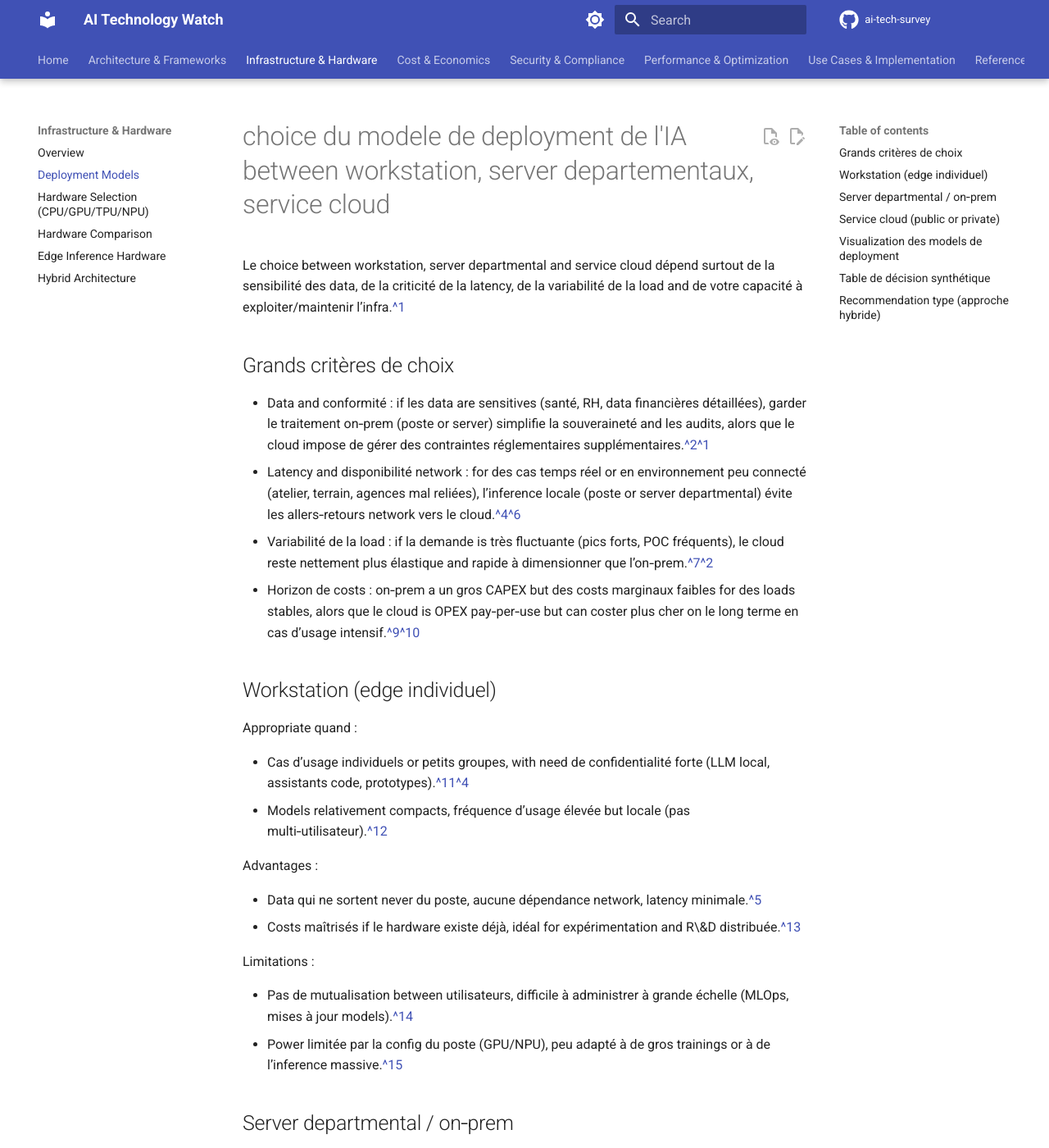
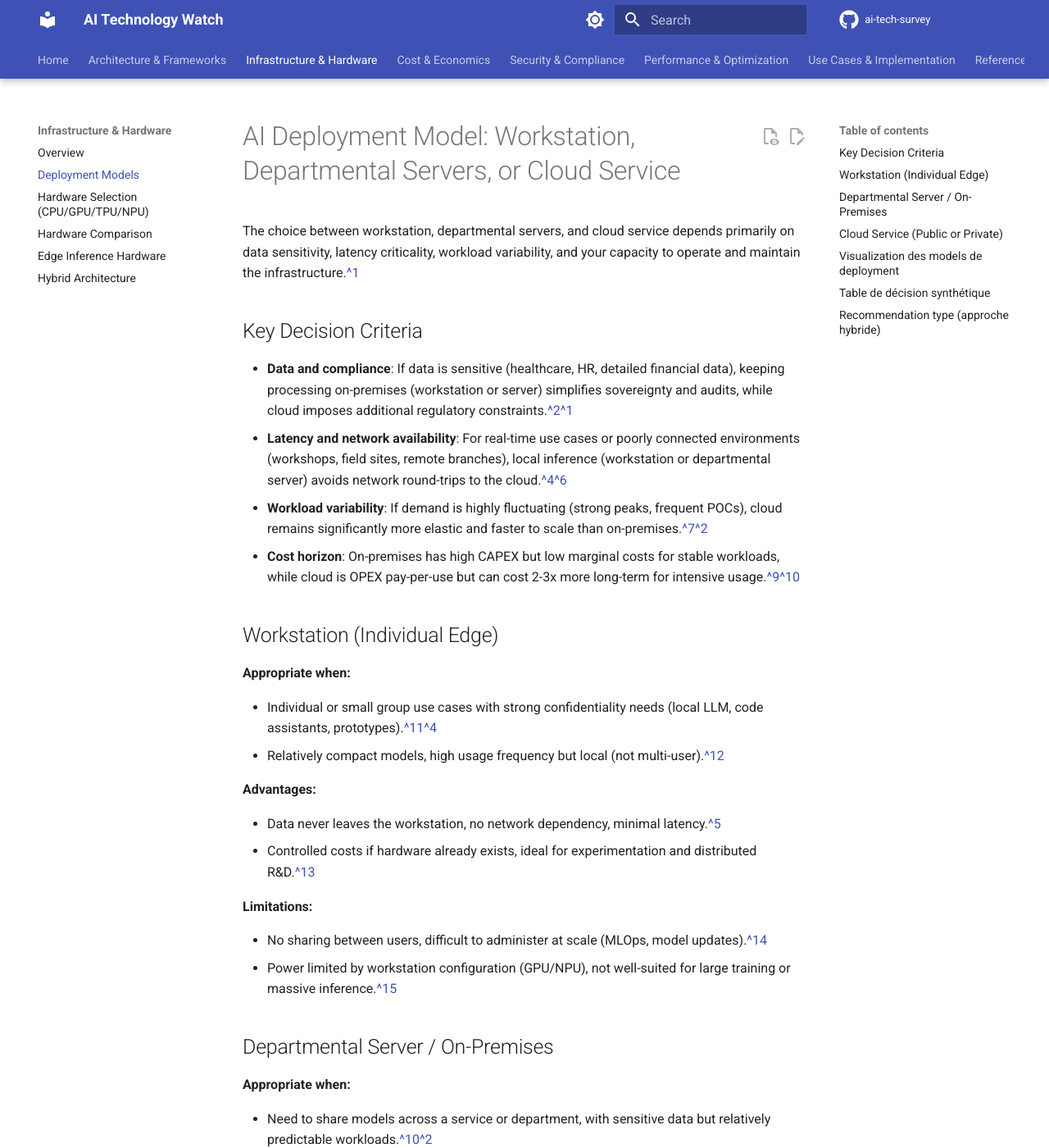
Before and after one commit to brunseba/ai-tech-watch, an MkDocs documentation site: the page built from docs/infrastructure/deployment-models.md, in a window 1280 px wide and 1400 px high. Shown: the whole window at 82% size. Built offline with MkDocs 1.6.1 and Material for MkDocs 9.7.7, drawn with Linux system fonts in a browser that asks for light colours; comment, search, counter and statistics services are not loaded; the version menu is left out; some of the changed text lies outside the part shown.

Commit message:
docs: complete English translation of deployment-models.md (partial)
- Translate title and introduction to proper English
- Translate all section headings (Key Decision Criteria, Workstation, Server, Cloud)
- Convert Appropriate when/Advantages/Limitations sections to proper English
- Maintain all technical terms and citations
- Remove Franglais mixing

Remaining: Table, recommendation section, and diagram labels

```diff
--- a/docs/infrastructure/deployment-models.md
+++ b/docs/infrastructure/deployment-models.md
@@ -1,68 +1,68 @@
 
-# choice du modele de deployment de l'IA between  workstation, server departementaux,  service cloud
+# AI Deployment Model: Workstation, Departmental Servers, or Cloud Service
 
-Le choice between workstation, server departmental and service cloud dépend surtout de la sensibilité des data, de la criticité de la latency, de la variabilité de la load and de votre capacité à exploiter/maintenir l’infra.[^1][^2]
+The choice between workstation, departmental servers, and cloud service depends primarily on data sensitivity, latency criticality, workload variability, and your capacity to operate and maintain the infrastructure.[^1][^2]
 
-## Grands critères de choix
+## Key Decision Criteria
 
-- Data and conformité : if les data are sensitives (santé, RH, data financières détaillées), garder le traitement on‑prem (poste or server) simplifie la souveraineté and les audits, alors que le cloud impose de gérer des contraintes réglementaires supplémentaires.[^2][^3][^1]
-- Latency and disponibilité network : for des cas temps réel or en environnement peu connecté (atelier, terrain, agences mal reliées), l’inference locale (poste or server departmental) évite les allers‑retours network vers le cloud.[^4][^5][^6]
-- Variabilité de la load : if la demande is très fluctuante (pics forts, POC fréquents), le cloud reste nettement plus élastique and rapide à dimensionner que l’on‑prem.[^7][^8][^2]
-- Horizon de costs : on‑prem a un gros CAPEX but des costs marginaux faibles for des loads stables, alors que le cloud is OPEX pay‑per‑use but can coster plus cher on le long terme en cas d’usage intensif.[^9][^3][^10]
+- **Data and compliance**: If data is sensitive (healthcare, HR, detailed financial data), keeping processing on-premises (workstation or server) simplifies sovereignty and audits, while cloud imposes additional regulatory constraints.[^2][^3][^1]
+- **Latency and network availability**: For real-time use cases or poorly connected environments (workshops, field sites, remote branches), local inference (workstation or departmental server) avoids network round-trips to the cloud.[^4][^5][^6]
+- **Workload variability**: If demand is highly fluctuating (strong peaks, frequent POCs), cloud remains significantly more elastic and faster to scale than on-premises.[^7][^8][^2]
+- **Cost horizon**: On-premises has high CAPEX but low marginal costs for stable workloads, while cloud is OPEX pay-per-use but can cost 2-3x more long-term for intensive usage.[^9][^3][^10]
 
 
-## Workstation (edge individuel)
+## Workstation (Individual Edge)
 
-Appropriate quand :
+**Appropriate when:**
 
-- Cas d’usage individuels or petits groupes, with need de confidentialité forte (LLM local, assistants code, prototypes).[^11][^5][^4]
-- Models relativement compacts, fréquence d’usage élevée but locale (pas multi‑utilisateur).[^12][^4]
+- Individual or small group use cases with strong confidentiality needs (local LLM, code assistants, prototypes).[^11][^5][^4]
+- Relatively compact models, high usage frequency but local (not multi-user).[^12][^4]
 
-Advantages :
+**Advantages:**
 
-- Data qui ne sortent never du poste, aucune dépendance network, latency minimale.[^5][^4]
-- Costs maîtrisés if le hardware existe déjà, idéal for expérimentation and R\&D distribuée.[^13][^2]
+- Data never leaves the workstation, no network dependency, minimal latency.[^5][^4]
+- Controlled costs if hardware already exists, ideal for experimentation and distributed R&D.[^13][^2]
 
-Limitations :
+**Limitations:**
 
-- Pas de mutualisation between utilisateurs, difficile à administrer à grande échelle (MLOps, mises à jour models).[^14][^13]
-- Power limitée par la config du poste (GPU/NPU), peu adapté à de gros trainings or à de l’inference massive.[^15][^4]
+- No sharing between users, difficult to administer at scale (MLOps, model updates).[^14][^13]
+- Power limited by workstation configuration (GPU/NPU), not well-suited for large training or massive inference.[^15][^4]
 
 
-## Server departmental / on‑prem
+## Departmental Server / On-Premises
 
-Appropriate quand :
+**Appropriate when:**
 
-- Need de mutualiser des models for un service or un département, with data sensitives but loads relativement prévisibles.[^10][^1][^2]
-- Latency faible and continuité de service locale (même if le WAN tombe).[^6][^4]
+- Need to share models across a service or department, with sensitive data but relatively predictable workloads.[^10][^1][^2]
+- Low latency and local service continuity required (even if WAN fails).[^6][^4]
 
-Advantages :
+**Advantages:**
 
-- Control total on les data, l’infra, la stack softwarele, plus simple for aligner security and conformité.[^3][^1][^7]
-- Cost intéressant if les GPU/servers are bien utilisés en continu (taux d’usage élevé on plusieurs années).[^9][^10]
+- Total control over data, infrastructure, and software stack, simpler to align security and compliance.[^3][^1][^7]
+- Attractive cost if GPUs/servers are well-utilized continuously (high usage rate over multiple years).[^9][^10]
 
-Limitations :
+**Limitations:**
 
-- Investissement initial élevé (HW, energy, refroidissement) and need d’équipes for opérer and faire évoluer la plateforme.[^2][^15][^10]
-- Scalabilité lente (délais d’achat, d’installation) and difficulté à absorber des pics or des projets très ponctuels.[^7][^9]
+- High initial investment (HW, energy, cooling) and need for teams to operate and evolve the platform.[^2][^15][^10]
+- Slow scalability (procurement and installation delays) and difficulty absorbing spikes or very short-term projects.[^7][^9]
 
 
-## Service cloud (public or private)
+## Cloud Service (Public or Private)
 
-Appropriate quand :
+**Appropriate when:**
 
-- Need d’élasticité forte, de tests rapides de multiples models/fournisseurs, or de loads très variables.[^8][^2][^7]
-- Data déjà partiellement externalisées, with requirements de latency pas ultra‑critiques, or for phases d’training lourdes.[^16][^17][^11]
+- Strong elasticity needed, rapid testing of multiple models/providers, or highly variable workloads.[^8][^2][^7]
+- Data already partially externalized, with non-critical latency requirements, or for heavy training phases.[^16][^17][^11]
 
-Advantages :
+**Advantages:**
 
-- Mise à l’échelle quasi immédiate, accès à du GPU/TPU/NPU without capex, time‑to‑market très rapide.[^15][^2][^7]
-- Large écosystème de services managés (vectordb, pipelines, observabilité), intégration plus simple for des projets nombreux.[^18][^8]
+- Near-immediate scaling, access to GPU/TPU/NPU without CAPEX, very fast time-to-market.[^15][^2][^7]
+- Large ecosystem of managed services (vector DBs, pipelines, observability), simpler integration for numerous projects.[^18][^8]
 
-Limitations :
+**Limitations:**
 
-- Costs pouvant devenir 2–3x plus élevés que l’on‑prem à usage intensif and continu (surtout on LLM/vision) if non optimisés.[^3][^9]
-- Enjeux de souveraineté, de localisation des data and de dépendance fournisseur (lock‑in).[^1][^11][^2]
+- Costs can become 2-3x higher than on-premises for intensive and continuous usage (especially for LLM/vision) if not optimized.[^3][^9]
+- Sovereignty issues, data localization concerns, and vendor dependency (lock-in).[^1][^11][^2]
 
 
 ## Visualization des models de deployment
```
